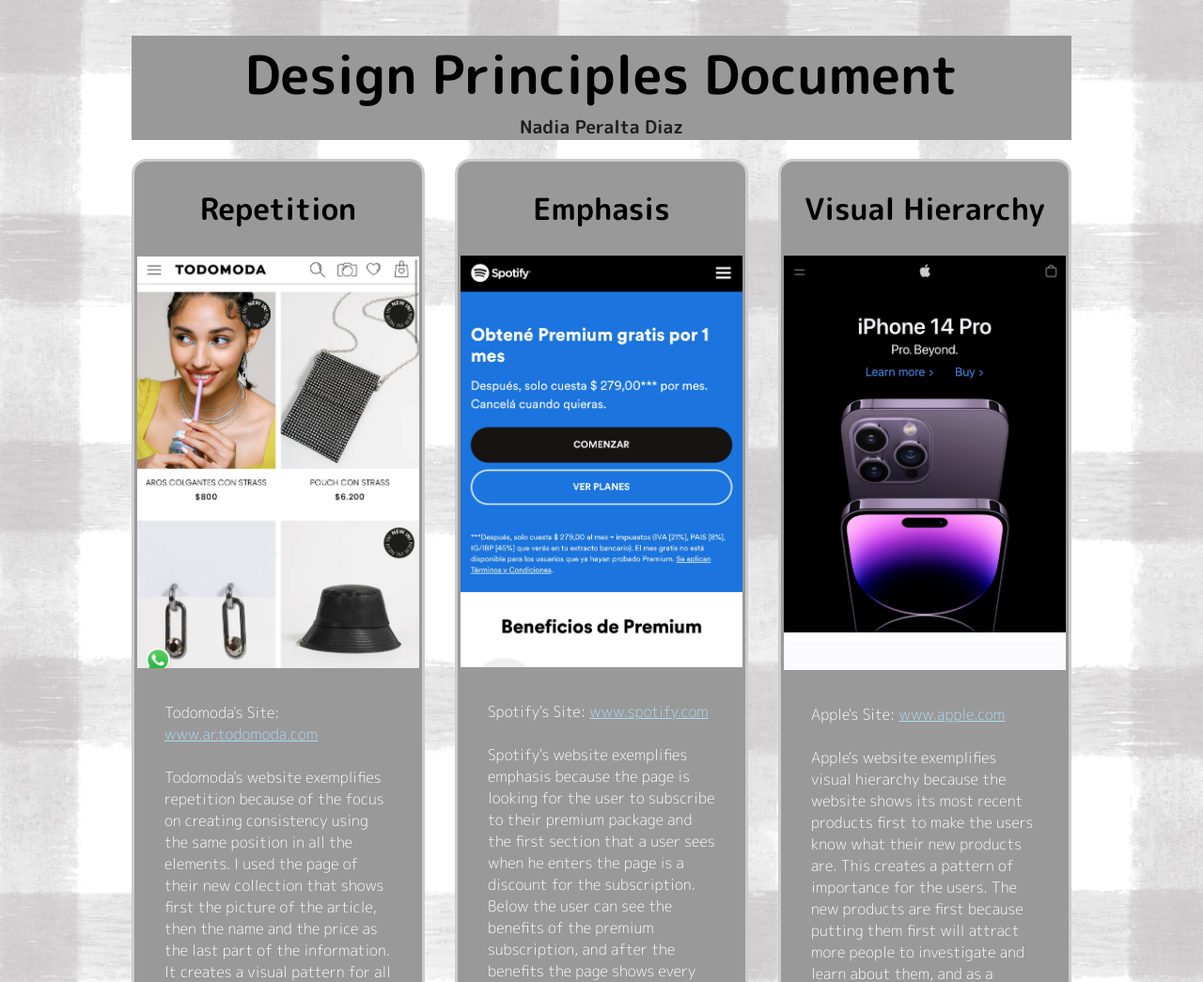
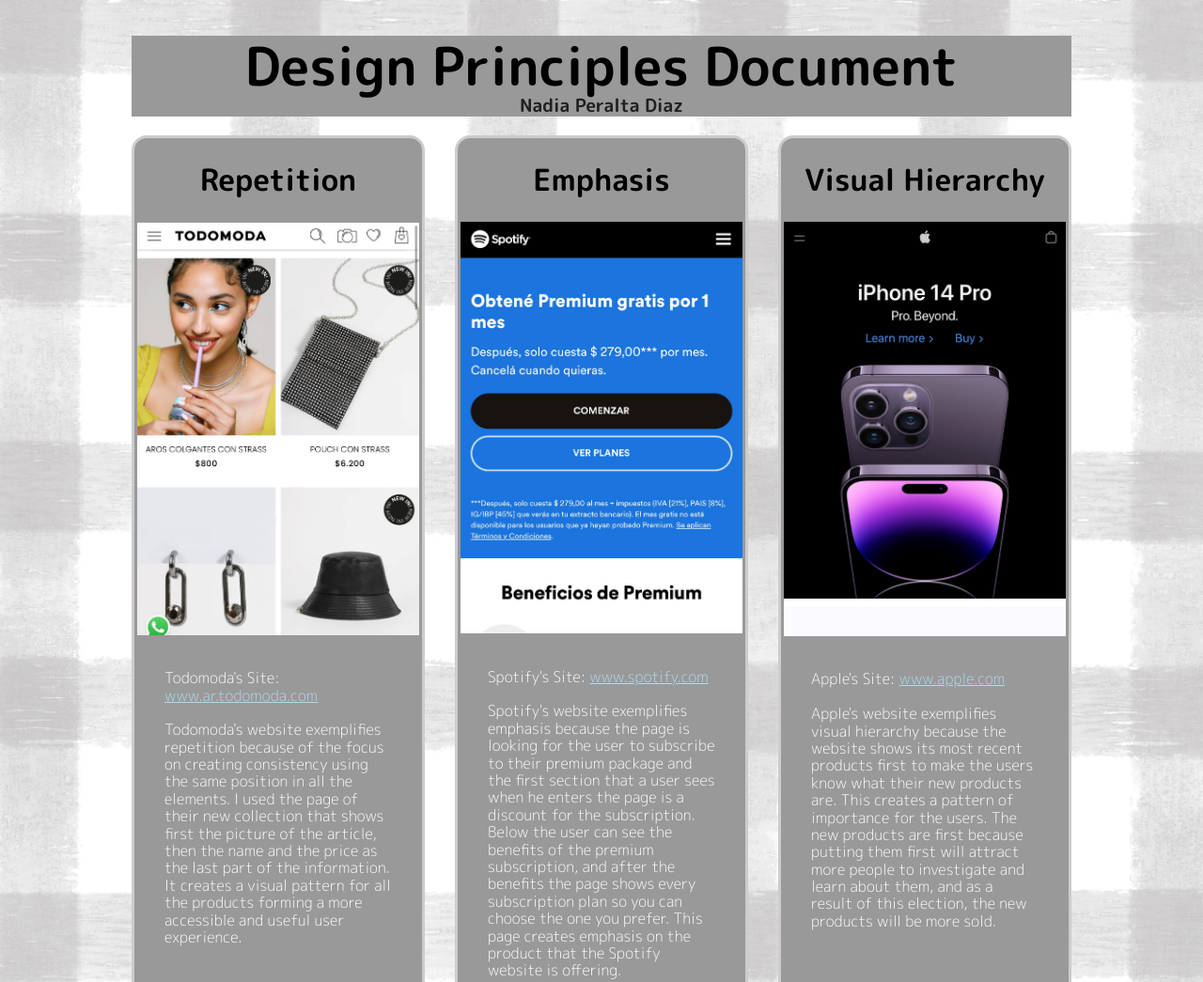
Before and after one commit to NadiaGomezP/wdd230, a plain HTML site: page lesson2/design-principles.html in a window 1280 px wide. Shown: the top 1045 px of the page at 94% size. Drawn offline with Linux system fonts and the light colour scheme.

Commit message:
Week2 Assignment

```diff
--- a/lesson2/design-principles.html
+++ b/lesson2/design-principles.html
@@ -5,7 +5,7 @@
         <meta name="viewport" content="with=device-width,initial-scale=1.0">
         <title> Principles of Design</title>
         <meta name="description" content="Three principles of good design">
-        <link rel="stylesheet" href="css/normalize.cs">
+        <link rel="stylesheet" href="css/normalize.css">
         <link href="https://fonts.googleapis.com/css2?family=M+PLUS+Rounded+1c:wght@300;700&display=swap" rel="stylesheet">
         <link rel="stylesheet" href="css/small.css">
         <link rel="stylesheet" href="css/medium.css">
```
